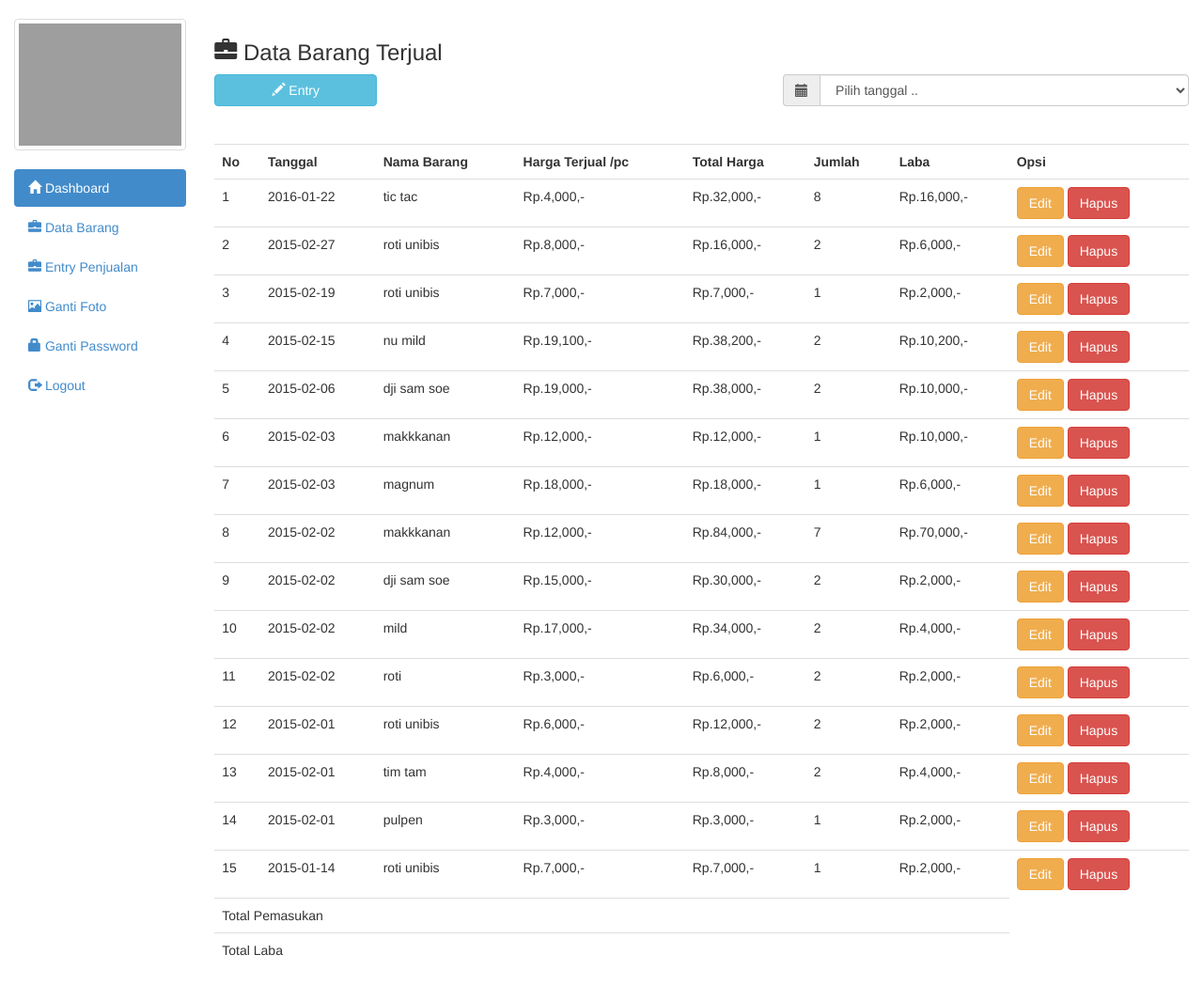
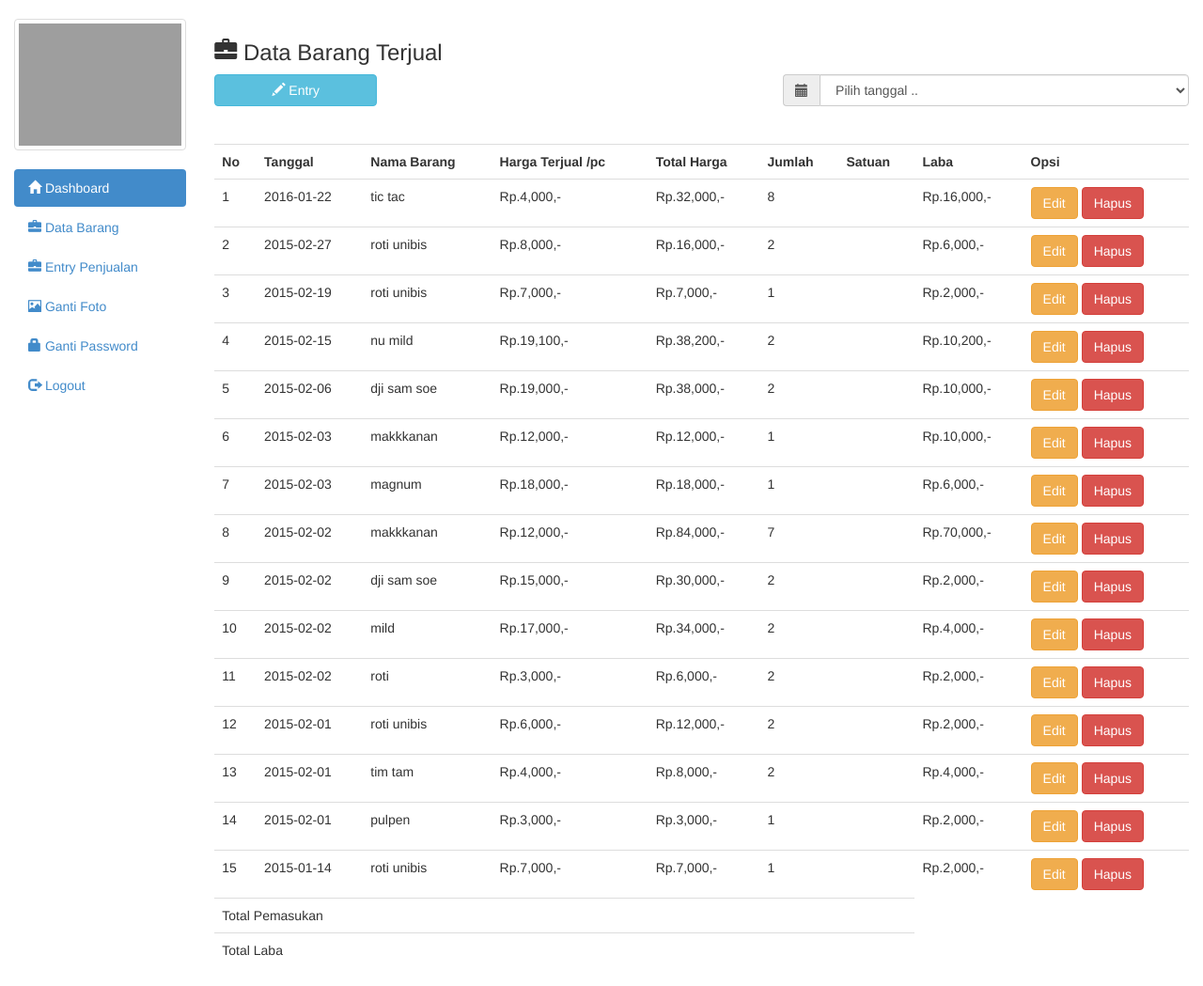
Before and after one commit to StockOpname/Web, a PHP site: page /admin/barang_laku.php in a window 1280 px wide. Shown: the part 52-1101 px from the top of the page at 94% size. Run offline with PHP 8.4, Linux system fonts and the light colour scheme; a user stored in the database is signed in; data comes from the database, SQL or seed files in the repository; data that the repository does not hold is empty; grey boxes are pictures that could not be loaded.

Commit message:
tambahan satuan

```diff
--- a/Stock-Opname/admin/barang.php
+++ b/Stock-Opname/admin/barang.php
@@ -55,6 +55,7 @@ $start = ($page - 1) * $per_hal;
 		<th class="col-md-4">Nama Barang</th>
 		<th class="col-md-3">Harga Jual</th>
 		<th class="col-md-1">Jumlah</th>
+		<th class="col-md-1">Satuan</th>
 		<!-- <th class="col-md-1">Sisa</th>		 -->
 		<th class="col-md-3">Opsi</th>
 	</tr>
@@ -74,6 +75,7 @@ $start = ($page - 1) * $per_hal;
 			<td><?php echo $b['nama'] ?></td>
 			<td>Rp.<?php echo number_format($b['harga']) ?>,-</td>
 			<td><?php echo $b['jumlah'] ?></td>
+			<td><?php echo $b['satuan'] ?></td>
 			<td>
 				<a href="det_barang.php?id=<?php echo $b['id']; ?>" class="btn btn-info">Detail</a>
 				<a href="edit.php?id=<?php echo $b['id']; ?>" class="btn btn-warning">Edit</a>
--- a/Stock-Opname/admin/barang_laku.php
+++ b/Stock-Opname/admin/barang_laku.php
@@ -44,6 +44,7 @@ if(isset($_GET['tanggal'])){
 		<th>Harga Terjual /pc</th>
 		<th>Total Harga</th>
 		<th>Jumlah</th>
+		<th>Satuan</th>
 		<th>Laba</th>
 		<th>Opsi</th>
 	</tr>
@@ -65,6 +66,7 @@ if(isset($_GET['tanggal'])){
 			<td>Rp.<?php echo number_format($b['harga']) ?>,-</td>
 			<td>Rp.<?php echo number_format($b['total_harga']) ?>,-</td>
 			<td><?php echo $b['jumlah'] ?></td>
+			<td><?php echo $b['satuan']?></td>
 			<td><?php echo "Rp.".number_format($b['laba']).",-"?></td>
 			<td>
 				<a href="edit_laku.php?id=<?php echo $b['id']; ?>" class="btn btn-warning">Edit</a>
```
Also changed, not shown: Stock-Opname/admin/foto/logo.jpeg (added).
